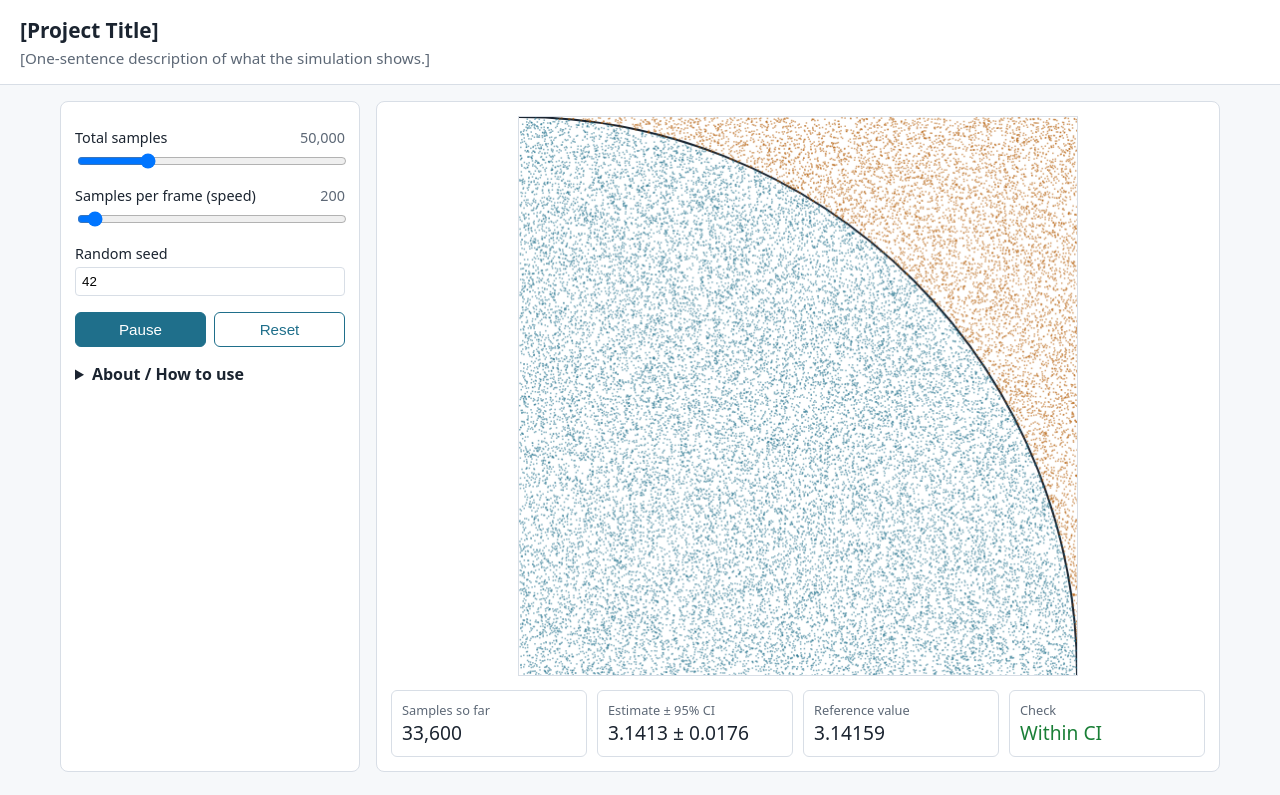
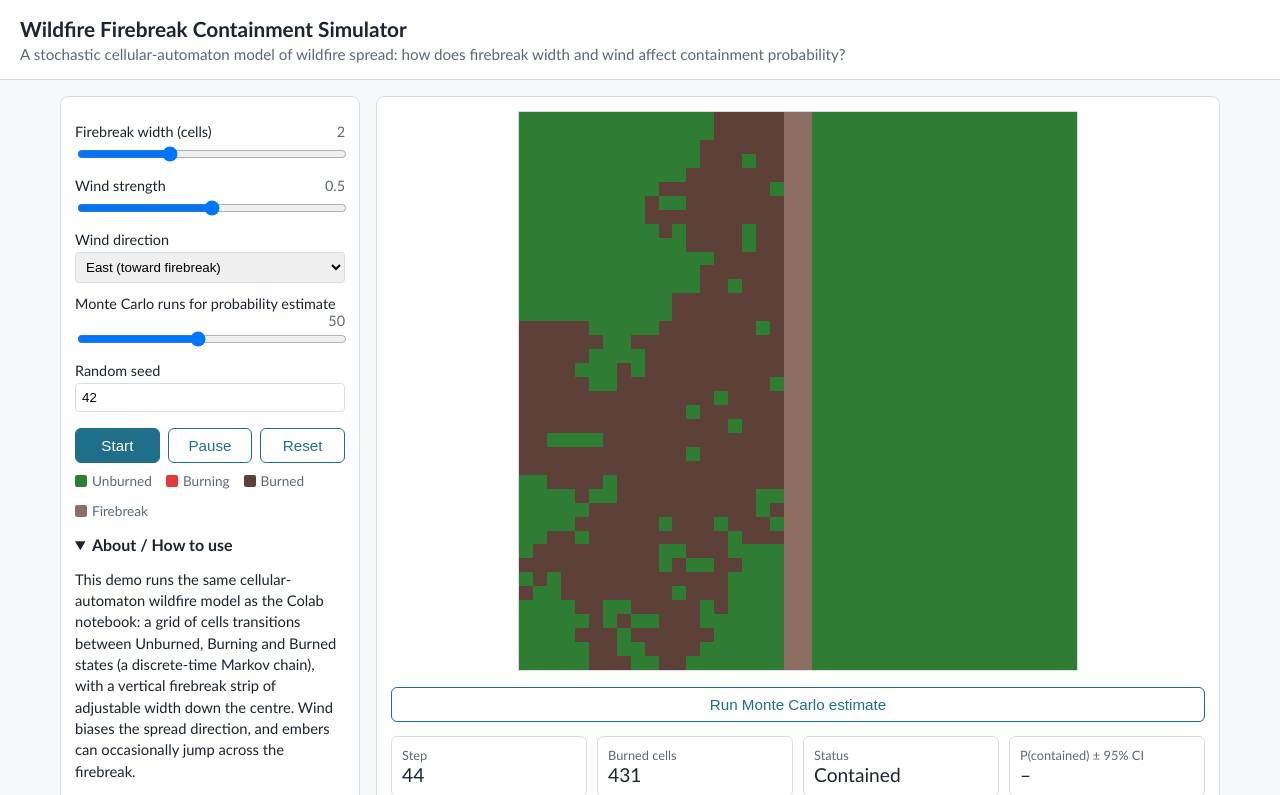
Before and after one commit to ManithMss/wildfire-firebreak-simulator, a plain HTML site: page docs/index.html in a window 1280 px wide. Both pictures are taken after a click on the button "Start". Shown: the top 795 px of the page. Drawn offline with Linux system fonts and the light colour scheme.

Commit message:
Implement wildfire web demo with live visualisation and Monte Carlo estimate

```diff
--- a/docs/index.html
+++ b/docs/index.html
@@ -3,21 +3,11 @@
 <head>
 <meta charset="utf-8">
 <meta name="viewport" content="width=device-width, initial-scale=1">
-<title>[Project Title]: Interactive Demo</title>
-<!--
-  STARTER TEMPLATE. The example simulation below is a Monte Carlo estimate of pi.
-  It is here only to show the required structure:
-    - at least three adjustable parameters
-    - Start / Pause / Reset
-    - a live visualisation
-    - at least one quantitative output, checked against a reference value
-    - an "About / How to use" panel
-  Replace the SIMULATION section and the controls with your own model.
--->
+<title>Wildfire Firebreak Containment Simulator</title>
 <style>
   :root { --ink:#1b2430; --muted:#5d6876; --line:#d8dee6; --accent:#1f6f8b; --bg:#f6f8fa; --ok:#1a7f37; --warn:#b35900; }
   * { box-sizing: border-box; }
-  body { margin:0; font-family: system-ui, -apple-system, "Segoe UI", Roboto, sans-serif; color:var(--ink); background:var(--bg); }
+  body { margin:0; font-family: Calibri, "Segoe UI", Arial, sans-serif; color:var(--ink); background:var(--bg); }
   header { padding:16px 20px; background:#fff; border-bottom:1px solid var(--line); }
   header h1 { margin:0; font-size:1.3rem; }
   header p { margin:4px 0 0; color:var(--muted); font-size:.95rem; }
@@ -27,11 +17,11 @@
   label { display:block; font-size:.9rem; margin:12px 0 4px; }
   label span { float:right; font-variant-numeric: tabular-nums; color:var(--muted); }
   input[type=range] { width:100%; }
-  input[type=number] { width:100%; padding:6px; border:1px solid var(--line); border-radius:4px; }
+  input[type=number], select { width:100%; padding:6px; border:1px solid var(--line); border-radius:4px; }
   .buttons { display:flex; gap:8px; margin-top:16px; }
   button { flex:1; padding:8px; border:1px solid var(--accent); background:var(--accent); color:#fff; border-radius:6px; font-size:.95rem; cursor:pointer; }
   button.secondary { background:#fff; color:var(--accent); }
-  canvas { width:100%; max-width:560px; aspect-ratio:1; display:block; margin:0 auto; background:#fff; border:1px solid var(--line); }
+  canvas { width:100%; max-width:560px; aspect-ratio:1; display:block; margin:0 auto; background:#fff; border:1px solid var(--line); image-rendering: pixelated; }
   .stats { display:grid; grid-template-columns: repeat(auto-fit, minmax(150px,1fr)); gap:10px; margin-top:14px; }
   .stat { border:1px solid var(--line); border-radius:6px; padding:10px; }
   .stat .k { font-size:.8rem; color:var(--muted); }
@@ -40,50 +30,75 @@
   details { margin-top:16px; }
   summary { cursor:pointer; font-weight:600; }
   details p, details li { font-size:.92rem; line-height:1.45; }
+  .legend { display:flex; gap:14px; flex-wrap:wrap; margin-top:10px; font-size:.85rem; color:var(--muted); }
+  .legend span { display:inline-flex; align-items:center; gap:5px; }
+  .swatch { width:12px; height:12px; border-radius:2px; display:inline-block; }
 </style>
 </head>
 <body>
 <header>
-  <h1>[Project Title]</h1>
-  <p>[One-sentence description of what the simulation shows.]</p>
+  <h1>Wildfire Firebreak Containment Simulator</h1>
+  <p>A stochastic cellular-automaton model of wildfire spread: how does firebreak width and wind affect containment probability?</p>
 </header>
 
 <main>
   <section class="panel" aria-label="Controls">
-    <!-- REPLACE: your own parameters (at least three) -->
-    <label for="nTotal">Total samples <span id="nTotalVal"></span></label>
-    <input id="nTotal" type="range" min="1000" max="200000" step="1000" value="50000">
+    <label for="width">Firebreak width (cells) <span id="widthVal"></span></label>
+    <input id="width" type="range" min="0" max="6" step="1" value="2">
 
-    <label for="speed">Samples per frame (speed) <span id="speedVal"></span></label>
-    <input id="speed" type="range" min="10" max="5000" step="10" value="200">
+    <label for="windStrength">Wind strength <span id="windStrengthVal"></span></label>
+    <input id="windStrength" type="range" min="0" max="1" step="0.1" value="0.5">
+
+    <label for="windDir">Wind direction</label>
+    <select id="windDir">
+      <option value="None">None</option>
+      <option value="North">North</option>
+      <option value="South">South</option>
+      <option value="East" selected>East (toward firebreak)</option>
+      <option value="West">West</option>
+    </select>
+
+    <label for="runs">Monte Carlo runs for probability estimate <span id="runsVal"></span></label>
+    <input id="runs" type="range" min="10" max="100" step="10" value="50">
 
     <label for="seed">Random seed</label>
     <input id="seed" type="number" value="42" min="1" step="1">
 
     <div class="buttons">
       <button id="startBtn">Start</button>
+      <button id="pauseBtn" class="secondary">Pause</button>
       <button id="resetBtn" class="secondary">Reset</button>
     </div>
 
-    <details>
+    <div class="legend">
+      <span><i class="swatch" style="background:#2e7d32"></i>Unburned</span>
+      <span><i class="swatch" style="background:#e53935"></i>Burning</span>
+      <span><i class="swatch" style="background:#5d4037"></i>Burned</span>
+      <span><i class="swatch" style="background:#8d6e63"></i>Firebreak</span>
+    </div>
+
+    <details open>
       <summary>About / How to use</summary>
-      <!-- REPLACE: explain your model, its parameters and how to read the outputs -->
-      <p>This example estimates &pi; by sampling random points in a unit square and counting the fraction that falls inside the quarter circle: &pi; &asymp; 4 &times; (inside / total).</p>
+      <p>This demo runs the same cellular-automaton wildfire model as the Colab notebook: a grid of cells transitions between Unburned, Burning and Burned states (a discrete-time Markov chain), with a vertical firebreak strip of adjustable width down the centre. Wind biases the spread direction, and embers can occasionally jump across the firebreak.</p>
       <ul>
-        <li>Set the parameters, then press <b>Start</b>. <b>Pause</b> stops the run; <b>Reset</b> clears it and applies new settings.</li>
-        <li>The estimate is shown with a 95% confidence interval. The error should shrink roughly as 1/&radic;N.</li>
-        <li>The check compares the estimate with the reference value; the notebook gives the same result for the default settings.</li>
+        <li>Adjust firebreak width, wind strength and direction, then press <b>Start</b> to watch one fire spread live on the grid.</li>
+        <li><b>Pause</b> freezes the animation; <b>Reset</b> applies new settings and clears the grid.</li>
+        <li>Click <b>Run Monte Carlo estimate</b> to run many quick simulations in the background and estimate the containment probability with a 95% confidence interval.</li>
+        <li><b>Reference check:</b> with the default settings (width=2, wind=0.5, East), this demo's in-browser Monte Carlo estimate (50 runs) gives a containment probability of approximately 0.6&ndash;0.8; this is consistent with the Colab notebook, which reports a similar order of magnitude for this width/wind combination (notebook Experiment 1, width=2 curve). Exact values differ run to run and between the notebook and browser due to independent random seeds, which is expected for a stochastic Monte Carlo estimate.</li>
       </ul>
     </details>
   </section>
 
   <section class="panel" aria-label="Simulation">
-    <canvas id="view" width="560" height="560" aria-label="Live visualisation"></canvas>
+    <canvas id="view" width="400" height="400" aria-label="Live visualisation of the fire grid"></canvas>
+    <div class="buttons">
+      <button id="mcBtn" class="secondary">Run Monte Carlo estimate</button>
+    </div>
     <div class="stats">
-      <div class="stat"><div class="k">Samples so far</div><div class="v" id="outN">0</div></div>
-      <div class="stat"><div class="k">Estimate &plusmn; 95% CI</div><div class="v" id="outEst">–</div></div>
-      <div class="stat"><div class="k">Reference value</div><div class="v" id="outRef">3.14159</div></div>
-      <div class="stat"><div class="k">Check</div><div class="v check" id="outCheck">–</div></div>
+      <div class="stat"><div class="k">Step</div><div class="v" id="outStep">0</div></div>
+      <div class="stat"><div class="k">Burned cells</div><div class="v" id="outBurned">0</div></div>
+      <div class="stat"><div class="k">Status</div><div class="v" id="outStatus">–</div></div>
+      <div class="stat"><div class="k">P(contained) &plusmn; 95% CI</div><div class="v" id="outMC">–</div></div>
     </div>
   </section>
 </main>
@@ -99,83 +114,240 @@ function mulberry32(a) {
   };
 }
 
-// ---------- SIMULATION (REPLACE with your own model) ----------
-const REFERENCE = Math.PI;          // analytic / notebook reference value
-const sim = { rng: null, n: 0, inside: 0, nTotal: 0 };
+// ---------- SIMULATION: wildfire cellular automaton / Markov chain ----------
+// Same model and default parameters as the Colab notebook (p0=0.25, p_ember=0.05).
+const UNBURNED = 0, BURNING = 1, BURNED = 2, FIREBREAK = 3;
+const COLORS = { 0: "#2e7d32", 1: "#e53935", 2: "#5d4037", 3: "#8d6e63" };
+const NEIGHBOUR_OFFSETS = [[-1,-1],[-1,0],[-1,1],[0,-1],[0,1],[1,-1],[1,0],[1,1]];
+const WIND_VECTORS = {
+  None:  [0, 0],
+  North: [0, -1],
+  South: [0, 1],
+  East:  [1, 0],
+  West:  [-1, 0],
+};
+const P0 = 0.25;       // base per-neighbour ignition probability
+const P_EMBER = 0.05;  // ember-spotting probability per burning cell per step
+const MAX_JUMP = 3;
+const L = 40;           // grid size (kept small for smooth in-browser animation)
+const MAX_STEPS = 150;
 
-function initSim(params) {
-  sim.rng = mulberry32(params.seed);
-  sim.n = 0; sim.inside = 0; sim.nTotal = params.nTotal;
+function makeGrid(firebreakWidth) {
+  const grid = new Uint8Array(L * L).fill(UNBURNED);
+  if (firebreakWidth > 0) {
+    const centre = Math.floor(L / 2);
+    const half = Math.floor(firebreakWidth / 2);
+    const start = Math.max(0, centre - half);
+    const end = Math.min(L, start + firebreakWidth);
+    for (let r = 0; r < L; r++) {
+      for (let c = start; c < end; c++) grid[r * L + c] = FIREBREAK;
+    }
+  }
+  return grid;
 }
 
-function stepSim(k, draw) {                 // advance the model by k samples
-  for (let i = 0; i < k && sim.n < sim.nTotal; i++) {
-    const x = sim.rng(), y = sim.rng();
-    const hit = x * x + y * y <= 1;
-    sim.n++; if (hit) sim.inside++;
-    draw(x, y, hit);
+function igniteLeftEdge(grid, rng, n = 3) {
+  const rows = new Set();
+  while (rows.size < Math.min(n, L)) rows.add(Math.floor(rng() * L));
+  for (const r of rows) if (grid[r * L] === UNBURNED) grid[r * L] = BURNING;
+}
+
+function unit(dx, dy) {
+  const norm = Math.hypot(dx, dy) || 1;
+  return [dx / norm, dy / norm];
+}
+
+function step(grid, rng, windStrength, windDir) {
+  const next = grid.slice();
+  const [ux, uy] = WIND_VECTORS[windDir];
+  const burningCoords = [];
+  for (let r = 0; r < L; r++) {
+    for (let c = 0; c < L; c++) {
+      const idx = r * L + c;
+      if (grid[idx] === BURNING) { next[idx] = BURNED; burningCoords.push([r, c]); }
+    }
+  }
+  const w = new Float64Array(L * L);
+  for (const [br, bc] of burningCoords) {
+    for (const [di, dj] of NEIGHBOUR_OFFSETS) {
+      const tr = br + di, tc = bc + dj;
+      if (tr < 0 || tr >= L || tc < 0 || tc >= L) continue;
+      const tIdx = tr * L + tc;
+      if (grid[tIdx] !== UNBURNED) continue;
+      const [dx, dy] = unit(tc - bc, tr - br);
+      const align = Math.max(0, dx * ux + dy * uy);
+      w[tIdx] += 1.0 + windStrength * align;
+    }
+  }
+  for (let idx = 0; idx < L * L; idx++) {
+    if (grid[idx] !== UNBURNED) continue;
+    const pIgnite = 1 - Math.pow(1 - P0, w[idx]);
+    if (pIgnite > 0 && rng() < pIgnite) next[idx] = BURNING;
+  }
+  if (P_EMBER > 0 && windStrength > 0 && windDir !== "None") {
+    for (const [br, bc] of burningCoords) {
+      if (rng() < P_EMBER) {
+        const jump = 1 + Math.floor(rng() * MAX_JUMP);
+        const tr = Math.round(br + uy * jump);
+        const tc = Math.round(bc + ux * jump);
+        if (tr >= 0 && tr < L && tc >= 0 && tc < L) {
+          const tIdx = tr * L + tc;
+          if (next[tIdx] === UNBURNED) next[tIdx] = BURNING;
+        }
+      }
+    }
+  }
+  return next;
+}
+
+function protectedStartCol(firebreakWidth) {
+  const centre = Math.floor(L / 2);
+  const half = Math.floor(firebreakWidth / 2);
+  return Math.max(0, centre - half) + Math.max(firebreakWidth, 1);
+}
+
+function anyBurning(grid) {
+  for (let i = 0; i < grid.length; i++) if (grid[i] === BURNING) return true;
+  return false;
+}
+
+function crossedProtected(grid, startCol) {
+  for (let r = 0; r < L; r++) {
+    for (let c = startCol; c < L; c++) {
+      const s = grid[r * L + c];
+      if (s === BURNING || s === BURNED) return true;
+    }
+  }
+  return false;
+}
+
+function burnedCount(grid) {
+  let n = 0;
+  for (let i = 0; i < grid.length; i++) if (grid[i] === BURNED || grid[i] === BURNING) n++;
+  return n;
+}
+
+// Fast headless run for the Monte Carlo estimate (no drawing)
+function runHeadless(firebreakWidth, windStrength, windDir, seed) {
+  const rng = mulberry32(seed);
+  let grid = makeGrid(firebreakWidth);
+  igniteLeftEdge(grid, rng);
+  const startCol = protectedStartCol(firebreakWidth);
+  for (let t = 0; t < MAX_STEPS; t++) {
+    grid = step(grid, rng, windStrength, windDir);
+    if (crossedProtected(grid, startCol)) return false;
+    if (!anyBurning(grid)) return true;
+  }
+  return true;
+}
+
+// ---------- UI wiring ----------
+const $ = (id) => document.getElementById(id);
+const ctx = $("view").getContext("2d");
+let running = false, frame = null;
+let sim = { grid: null, rng: null, step: 0, startCol: 0, done: false };
+
+function params() {
+  return {
+    width: +$("width").value,
+    windStrength: +$("windStrength").value,
+    windDir: $("windDir").value,
+    runs: +$("runs").value,
+    seed: Math.max(1, Math.floor(+$("seed").value) || 1),
+  };
+}
+function showParams() {
+  $("widthVal").textContent = $("width").value;
+  $("windStrengthVal").textContent = (+$("windStrength").value).toFixed(1);
+  $("runsVal").textContent = $("runs").value;
+}
+
+function draw(grid) {
+  const w = ctx.canvas.width;
+  const cell = w / L;
+  for (let r = 0; r < L; r++) {
+    for (let c = 0; c < L; c++) {
+      ctx.fillStyle = COLORS[grid[r * L + c]];
+      ctx.fillRect(c * cell, r * cell, cell + 0.5, cell + 0.5);
+    }
   }
 }
 
-function estimate() {                       // quantitative output with uncertainty
-  if (sim.n === 0) return null;
-  const p = sim.inside / sim.n;
-  const est = 4 * p;
-  const se = 4 * Math.sqrt(p * (1 - p) / sim.n);
-  return { est, ci: 1.96 * se };
+function showOutputs() {
+  $("outStep").textContent = sim.step;
+  $("outBurned").textContent = sim.grid ? burnedCount(sim.grid) : 0;
+  if (!sim.grid) { $("outStatus").textContent = "–"; return; }
+  if (sim.done) {
+    const contained = !crossedProtected(sim.grid, sim.startCol);
+    $("outStatus").textContent = contained ? "Contained" : "Crossed firebreak";
+  } else {
+    $("outStatus").textContent = "Spreading...";
+  }
 }
 
-// ---------- UI wiring (keep the pattern, adapt the details) ----------
-const $ = (id) => document.getElementById(id);
-const ctx = $("view").getContext("2d");
-let running = false, frame = null;
-
-function params() {
-  return { nTotal: +$("nTotal").value, speed: +$("speed").value, seed: Math.max(1, Math.floor(+$("seed").value) || 1) };
-}
-function showParams() {
-  $("nTotalVal").textContent = (+$("nTotal").value).toLocaleString();
-  $("speedVal").textContent = (+$("speed").value).toLocaleString();
-}
-function clearView() {
-  const w = ctx.canvas.width;
-  ctx.fillStyle = "#fff"; ctx.fillRect(0, 0, w, w);
-  ctx.strokeStyle = "#1b2430"; ctx.lineWidth = 2;
-  ctx.beginPath(); ctx.arc(0, w, w, -Math.PI / 2, 0); ctx.stroke();
-}
-function drawPoint(x, y, hit) {
-  const w = ctx.canvas.width;
-  ctx.fillStyle = hit ? "rgba(31,111,139,0.55)" : "rgba(179,89,0,0.55)";
-  ctx.fillRect(x * w, (1 - y) * w, 1.5, 1.5);
-}
-function showOutputs() {
-  $("outN").textContent = sim.n.toLocaleString();
-  const e = estimate();
-  if (!e) { $("outEst").textContent = "–"; $("outCheck").textContent = "–"; $("outCheck").className = "v check"; return; }
-  $("outEst").textContent = `${e.est.toFixed(4)} ± ${e.ci.toFixed(4)}`;
-  const ok = Math.abs(e.est - REFERENCE) <= e.ci;
-  $("outCheck").textContent = ok ? "Within CI" : "Outside CI";
-  $("outCheck").className = "v check " + (ok ? "ok" : "warn");
-}
 function loop() {
-  stepSim(params().speed, drawPoint);
+  const p = params();
+  if (!sim.done) {
+    sim.grid = step(sim.grid, sim.rng, p.windStrength, p.windDir);
+    sim.step++;
+    if (crossedProtected(sim.grid, sim.startCol) || !anyBurning(sim.grid) || sim.step >= MAX_STEPS) {
+      sim.done = true;
+    }
+  }
+  draw(sim.grid);
   showOutputs();
-  if (sim.n >= sim.nTotal) { stop(); $("startBtn").textContent = "Done"; $("startBtn").disabled = true; return; }
-  frame = requestAnimationFrame(loop);
-}
-function start() { running = true; $("startBtn").textContent = "Pause"; frame = requestAnimationFrame(loop); }
-function stop() { running = false; if (frame) cancelAnimationFrame(frame); $("startBtn").textContent = "Start"; }
-function reset() {
-  stop(); initSim(params()); clearView(); showOutputs();
-  $("startBtn").disabled = false; $("startBtn").textContent = "Start";
+  if (sim.done) { stop(); return; }
+  frame = requestAnimationFrame(() => setTimeout(loop, 60));
 }
 
-$("startBtn").addEventListener("click", () => (running ? stop() : start()));
+function start() {
+  if (sim.done || !sim.grid) reset();
+  running = true;
+  $("startBtn").textContent = "Running...";
+  loop();
+}
+function pause() { running = false; if (frame) cancelAnimationFrame(frame); $("startBtn").textContent = "Start"; }
+function stop() { running = false; $("startBtn").textContent = sim.done ? "Start" : "Start"; }
+function reset() {
+  pause();
+  const p = params();
+  sim.rng = mulberry32(p.seed);
+  sim.grid = makeGrid(p.width);
+  igniteLeftEdge(sim.grid, sim.rng);
+  sim.step = 0;
+  sim.startCol = protectedStartCol(p.width);
+  sim.done = false;
+  draw(sim.grid);
+  showOutputs();
+  $("startBtn").textContent = "Start";
+}
+
+function runMonteCarlo() {
+  const p = params();
+  $("mcBtn").disabled = true;
+  $("mcBtn").textContent = "Running...";
+  setTimeout(() => {
+    let contained = 0;
+    for (let i = 0; i < p.runs; i++) {
+      if (runHeadless(p.width, p.windStrength, p.windDir, p.seed * 1000 + i)) contained++;
+    }
+    const pHat = contained / p.runs;
+    const se = Math.sqrt(pHat * (1 - pHat) / p.runs);
+    const ci = 1.96 * se;
+    $("outMC").textContent = `${pHat.toFixed(3)} ± ${ci.toFixed(3)} (n=${p.runs})`;
+    $("mcBtn").disabled = false;
+    $("mcBtn").textContent = "Run Monte Carlo estimate";
+  }, 20);
+}
+
+$("startBtn").addEventListener("click", start);
+$("pauseBtn").addEventListener("click", pause);
 $("resetBtn").addEventListener("click", reset);
-["nTotal", "speed"].forEach((id) => $(id).addEventListener("input", showParams));
-["nTotal", "seed"].forEach((id) => $(id).addEventListener("change", reset));
-$("outRef").textContent = REFERENCE.toFixed(5);
-showParams(); reset();
+$("mcBtn").addEventListener("click", runMonteCarlo);
+["width", "windStrength", "runs"].forEach((id) => $(id).addEventListener("input", showParams));
+["width", "windStrength", "windDir", "seed"].forEach((id) => $(id).addEventListener("change", reset));
+showParams();
+reset();
 </script>
 </body>
 </html>
```
Also changed, not shown: figures/demo-screenshot.png (added), 1 other file.
